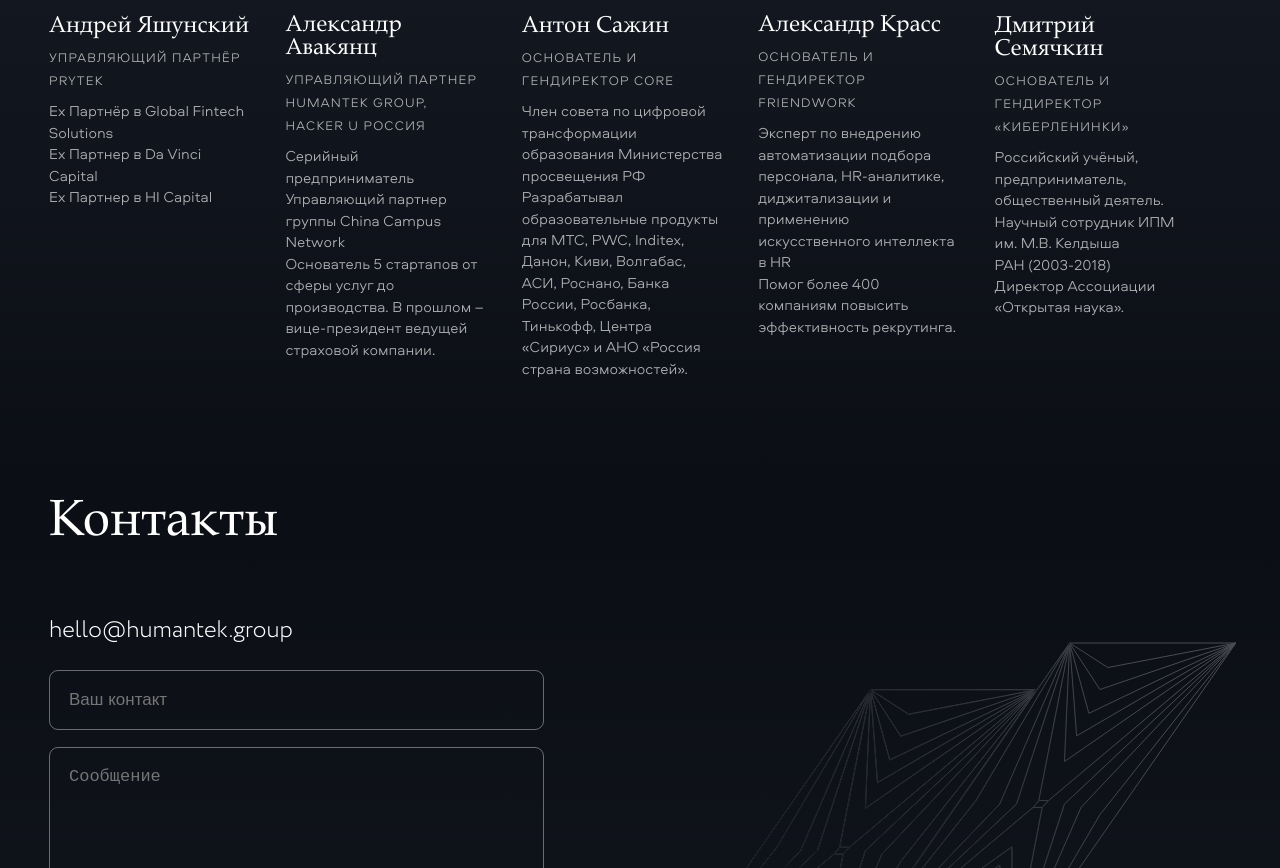
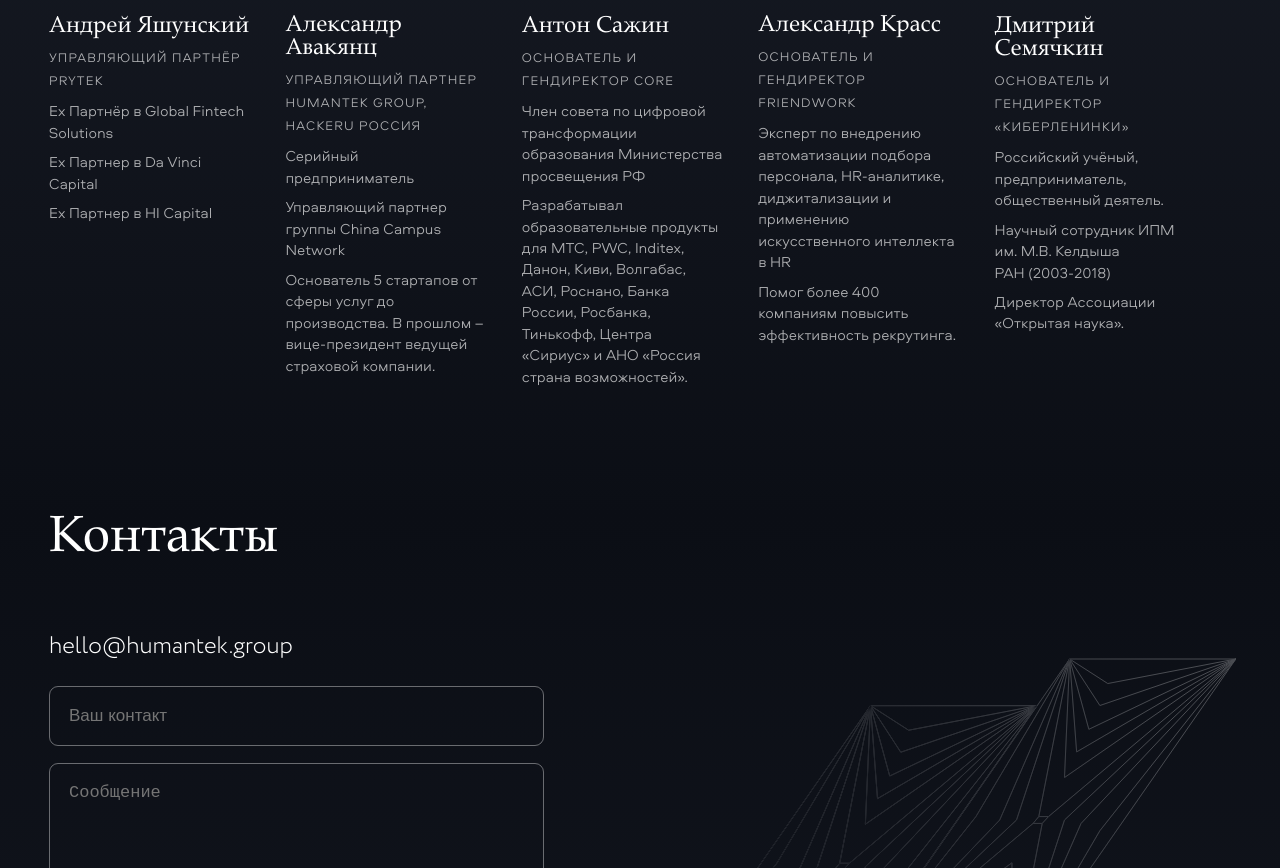
Before and after one commit to Andrey-Sivak/Humantek.github.io, a website: page index.html in a window 1280 px wide. Shown: the part 3263-4131 px from the top of the page. Drawn offline with nearby package versions, Linux system fonts and the light colour scheme.

Commit message:
change team members description text formatting

```diff
--- a/app/sass/layout/_team.scss
+++ b/app/sass/layout/_team.scss
@@ -80,6 +80,7 @@
       font-size: 15px;
       line-height: 143%;
       padding-right: 35px;
+      margin-bottom: 8px;
 
       @include mobile {
         font-size: 13px;
--- a/index.html
+++ b/index.html
@@ -711,20 +711,19 @@
           </div>
           <p class="team_item__name">Андрей Яшунский</p>
           <p class="team_item__position">Управляющий партнёр Prytek</p>
-          <p class="team_item__text">Ex Партнёр в Global Fintech Solutions <br>
-            Ex Партнер в Da Vinci Capital <br>
-            Ex Партнер в HI Capital</p>
+          <p class="team_item__text">Ex Партнёр в Global Fintech Solutions</p>
+          <p class="team_item__text">Ex Партнер в Da Vinci Capital</p>
+          <p class="team_item__text">Ex Партнер в HI Capital</p>
         </div>
         <div class="team_item">
           <div class="team_item__img">
             <img src="./dist/img/person-2.png" alt="img">
           </div>
           <p class="team_item__name">Александр Авакянц</p>
-          <p class="team_item__position">Управляющий партнер Humantek Group, Hacker U Россия</p>
-          <p class="team_item__text">Серийный предприниматель <br>
-            Управляющий партнер группы China Campus Network <br>
-            Основатель 5 стартапов  от сферы услуг до производства. В прошлом – вице-президент ведущей страховой компании.
-          </p>
+          <p class="team_item__position">Управляющий партнер Humantek Group, HackerU Россия</p>
+          <p class="team_item__text">Серийный предприниматель</p>
+          <p class="team_item__text">Управляющий партнер группы China Campus Network</p>
+          <p class="team_item__text">Основатель 5 стартапов  от сферы услуг до производства. В прошлом – вице-президент ведущей страховой компании.</p>
         </div>
         <div class="team_item">
           <div class="team_item__img">
@@ -732,9 +731,8 @@
           </div>
           <p class="team_item__name">Антон Сажин</p>
           <p class="team_item__position">Основатель и гендиректор CORE</p>
-          <p class="team_item__text">Член совета по цифровой трансформации образования Министерства просвещения РФ <br>
-            Разрабатывал образовательные продукты для МТС, PWC, Inditex, Данон, Киви, Волгабас, АСИ, Роснано, Банка России, Росбанка, Тинькофф, Центра «Сириус» и АНО «Россия страна возможностей».
-          </p>
+          <p class="team_item__text">Член совета по цифровой трансформации образования Министерства просвещения РФ</p>
+          <p class="team_item__text">Разрабатывал образовательные продукты для МТС, PWC, Inditex, Данон, Киви, Волгабас, АСИ, Роснано, Банка России, Росбанка, Тинькофф, Центра «Сириус» и АНО «Россия страна возможностей».</p>
         </div>
         <div class="team_item">
           <div class="team_item__img">
@@ -742,9 +740,8 @@
           </div>
           <p class="team_item__name">Александр Красс</p>
           <p class="team_item__position">Основатель и гендиректор FriendWork</p>
-          <p class="team_item__text">Эксперт по внедрению автоматизации подбора персонала, HR-аналитике, диджитализации и применению искусственного интеллекта в HR <br>
-            Помог более 400 компаниям повысить эффективность рекрутинга.
-          </p>
+          <p class="team_item__text">Эксперт по внедрению автоматизации подбора персонала, HR-аналитике, диджитализации и применению искусственного интеллекта в HR</p>
+          <p class="team_item__text">Помог более 400 компаниям повысить эффективность рекрутинга.</p>
         </div>
         <div class="team_item">
           <div class="team_item__img">
@@ -752,11 +749,9 @@
           </div>
           <p class="team_item__name">Дмитрий Семячкин</p>
           <p class="team_item__position">ОСНОВАТЕЛЬ И ГЕНДИРЕКТОР «КИБЕРЛЕНИНКИ»</p>
-          <p class="team_item__text">Российский учёный, предприниматель, общественный деятель. <br>
-            Научный сотрудник ИПМ им. М.В. Келдыша РАН (2003-2018) <br>
-            Директор Ассоциации «Открытая наука».
-
-          </p>
+          <p class="team_item__text">Российский учёный, предприниматель, общественный деятель.</p>
+          <p class="team_item__text">Научный сотрудник ИПМ им. М.В. Келдыша РАН (2003-2018)</p>
+          <p class="team_item__text">Директор Ассоциации «Открытая наука».</p>
         </div>
       </div>
     </div>
```
Also changed, not shown: dist/css/all.css, 1 other file.
